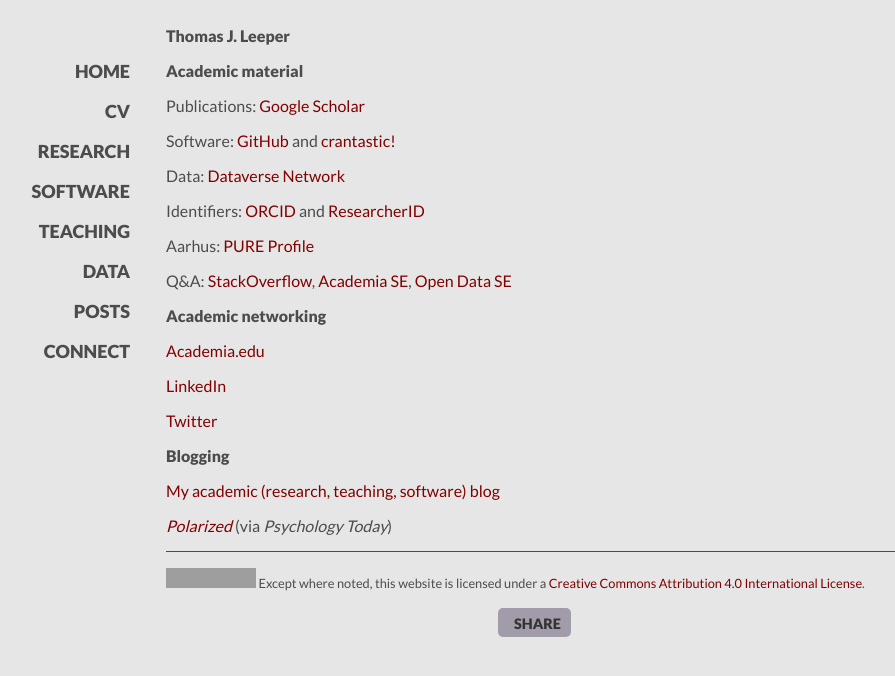
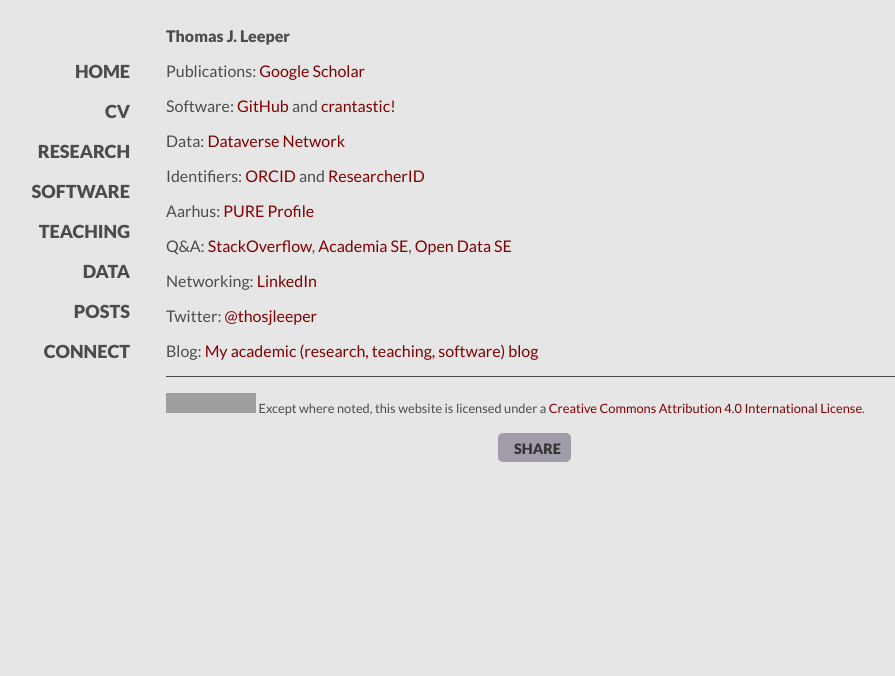
Before and after one commit to leeper/leeper.github.io, a Jekyll site: the page built from contact.md, in a window 1280 px wide. Shown: the top 676 px of the page, without its empty margins (96-991 px from the left). Built offline with Jekyll 4.4.1, drawn with Linux system fonts in a browser that asks for light colours; some web fonts are replaced; Markdown is read by kramdown in place of the engine named in the settings; grey boxes are pictures that could not be loaded.

Commit message:
Update contact.md

```diff
--- a/contact.md
+++ b/contact.md
@@ -3,7 +3,6 @@
 title: Contact - Thomas J. Leeper
 ---
 
-### Academic material ###
 Publications: [Google Scholar](http://scholar.google.com/citations?user=hqiux-MAAAAJ)
 
 Software: [GitHub](https://github.com/leeper) and [crantastic!](http://crantastic.org/authors/2512)
@@ -16,18 +15,8 @@
 
 Q&A: [StackOverflow](http://stackoverflow.com/users/2338862/thomas), [Academia SE](http://academia.stackexchange.com/users/6984/thomas), [Open Data SE](http://opendata.stackexchange.com/users/2085/thomas)
 
+Networking: [LinkedIn](http://www.linkedin.com/in/thomasjleeper)
 
-### Academic networking ###
-[Academia.edu](http://au.academia.edu/ThomasLeeper)
+Twitter: [@thosjleeper](https://twitter.com/thosjleeper)
 
-<!--[Mendeley](http://www.mendeley.com/profiles/thomas-leeper/)-->
-
-[LinkedIn](http://www.linkedin.com/in/thomasjleeper)
-
-[Twitter](https://twitter.com/thosjleeper)
-
-### Blogging ###
-
-[My academic (research, teaching, software) blog](http://www.thomasleeper.com/blog)
-
-[*Polarized*](http://www.psychologytoday.com/blog/polarized) (via *Psychology Today*)
+Blog: [My academic (research, teaching, software) blog](http://www.thomasleeper.com/blog)
```
